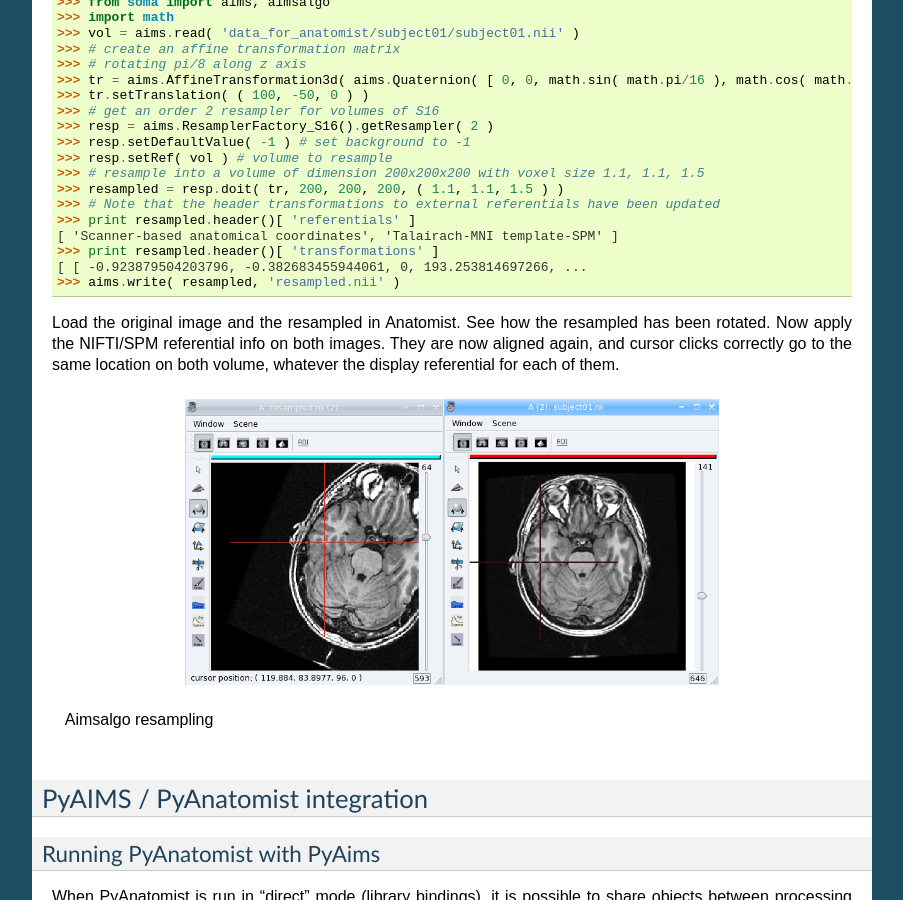
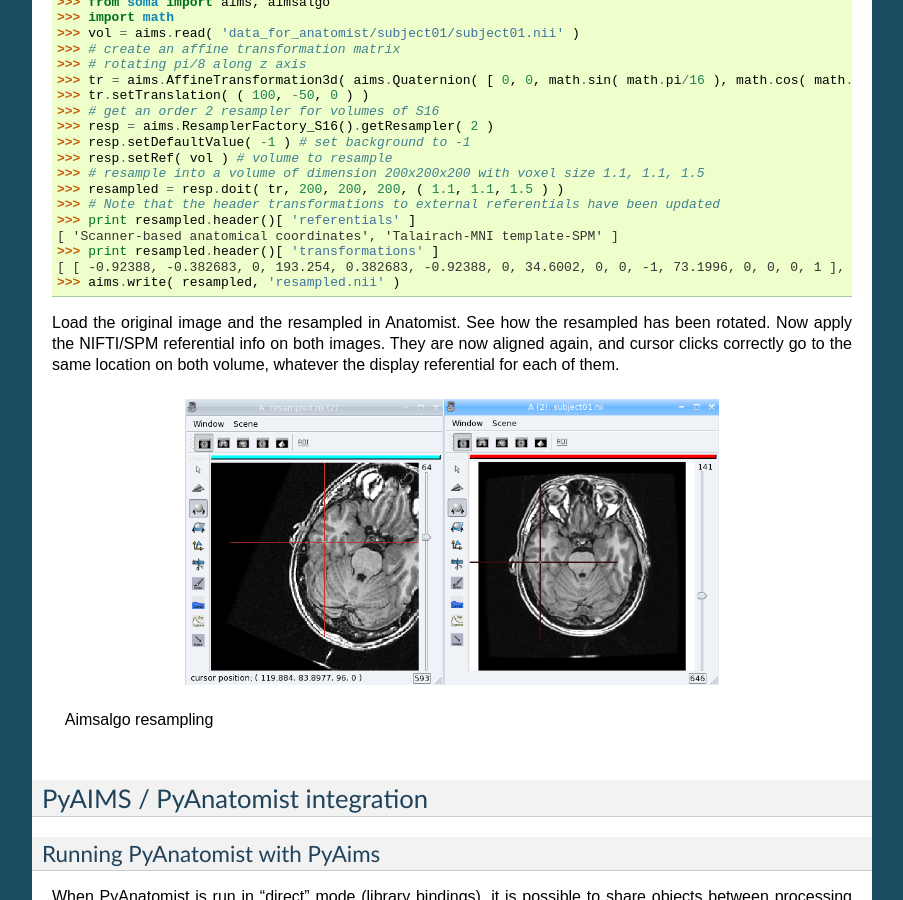
Before and after one commit to brainvisa/aims-free, a Sphinx documentation site: the page built from pyaims/doc/sphinx/pyaims_tutorial.rst, in a window 1280 px wide and 900 px high, scrolled down 20672 px. Shown: the whole window, without its empty margins (198-1101 px from the left). Built offline with Sphinx 7.4.7, drawn with Linux system fonts in a browser that asks for light colours; the version number could not be read and is left out.

Commit message:
oops, re/undo r52095, which seems to be different in 4.3 and 4.4 branches
git-svn-id: https://bioproj.extra.cea.fr/neurosvn/brainvisa/aims/aims-free/branches/4.3@52399 613412ce-1361-4b7a-93bf-a3c75af1bae4

```diff
--- a/pyaims/doc/sphinx/pyaims_tutorial.rst
+++ b/pyaims/doc/sphinx/pyaims_tutorial.rst
@@ -957,7 +957,7 @@ nearest-neighbour (order 0), linear (order 1), spline resampling with order 2 to
 >>> print resampled.header()[ 'referentials' ]
 [ 'Scanner-based anatomical coordinates', 'Talairach-MNI template-SPM' ]
 >>> print resampled.header()[ 'transformations' ]
-[ [ -0.923879504203796, -0.382683455944061, 0, 193.253814697266, ...
+[ [ -0.92388, -0.382683, 0, 193.254, 0.382683, -0.92388, 0, 34.6002, 0, 0, -1, 73.1996, 0, 0, 0, 1 ], ...
 >>> aims.write( resampled, 'resampled.nii' )
 
 Load the original image and the resampled in Anatomist.
```
